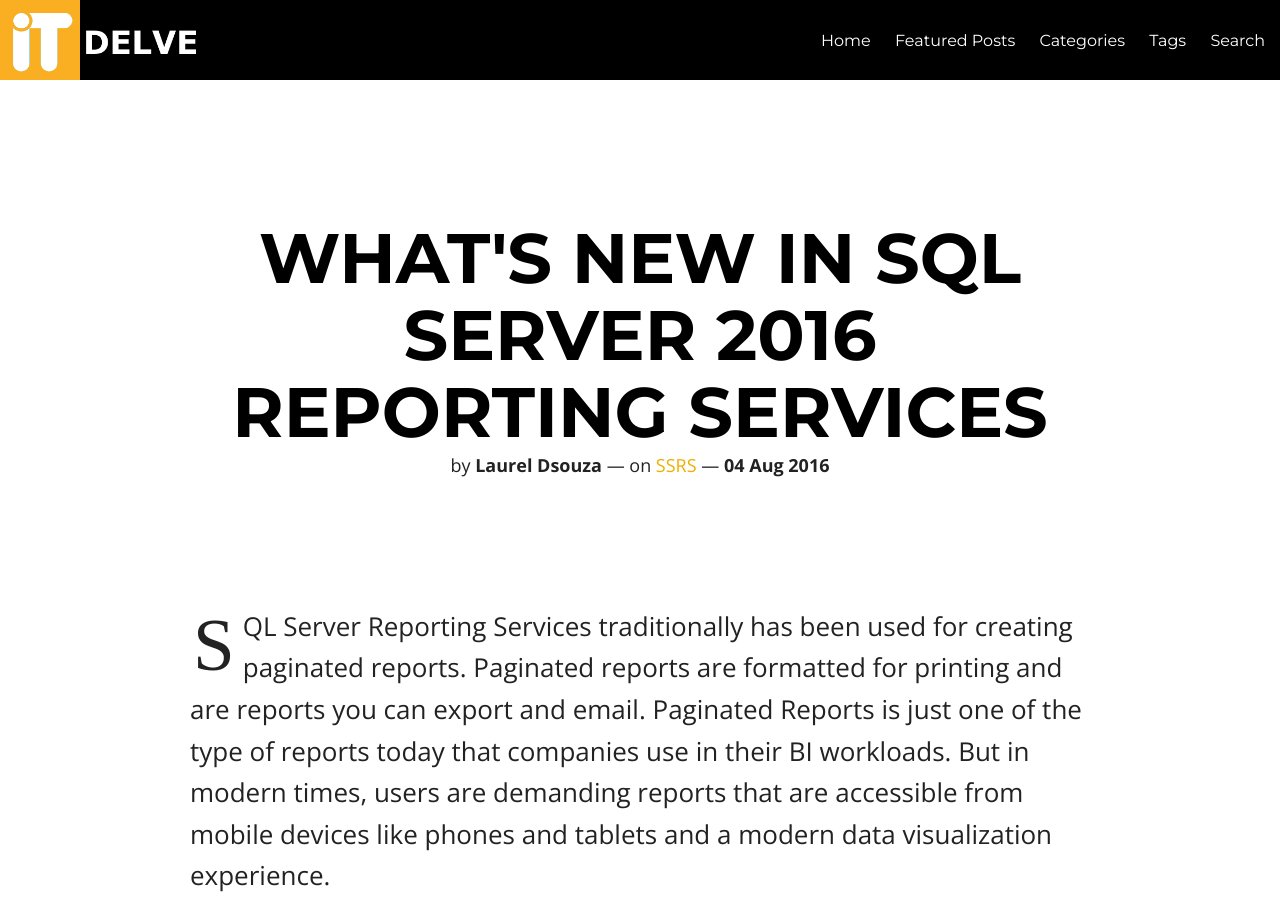
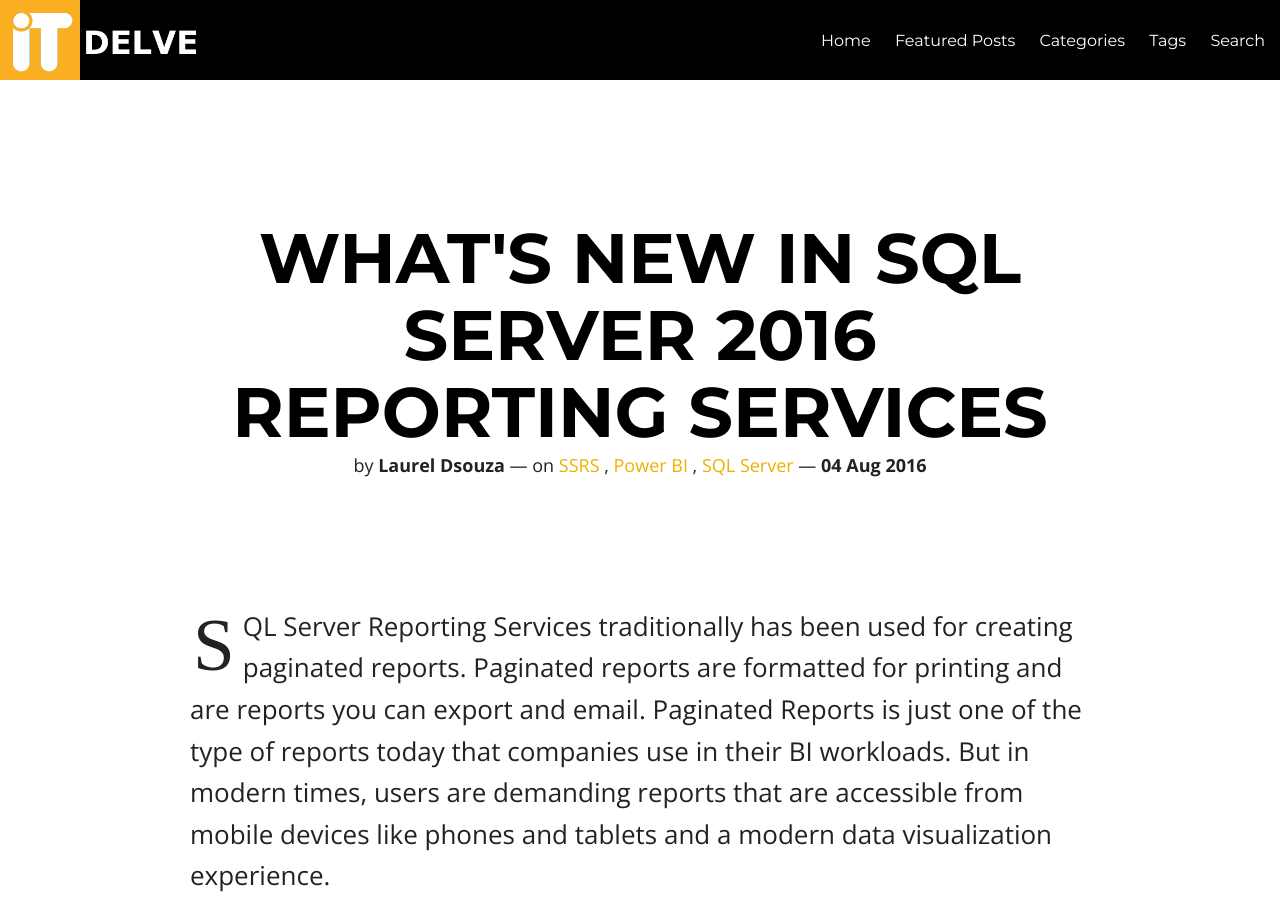
Before and after one commit to ldsouza/ldsouza.github.io, a Jekyll site: the page built from _posts/2016-08-04-what-s-new-in-sql-server-2016-reporting-services.md, in a window 1280 px wide and 900 px high. Built offline with Jekyll 4.4.1, drawn with Linux system fonts in a browser that asks for light colours; nearby versions of some CDN libraries; comment, search, counter and statistics services are not loaded.

Commit message:
Update 2016-08-04-what-s-new-in-sql-server-2016-reporting-services.md

```diff
--- a/_posts/2016-08-04-what-s-new-in-sql-server-2016-reporting-services.md
+++ b/_posts/2016-08-04-what-s-new-in-sql-server-2016-reporting-services.md
@@ -6,7 +6,10 @@
 comments: true
 title: What's new in SQL Server 2016 Reporting Services
 headline: What's new in SQL Server 2016 Reporting Services
-tags: SSRS
+tags:
+- SSRS
+- Power BI
+- SQL Server
 categories:
   - SSRS
 ---
```
